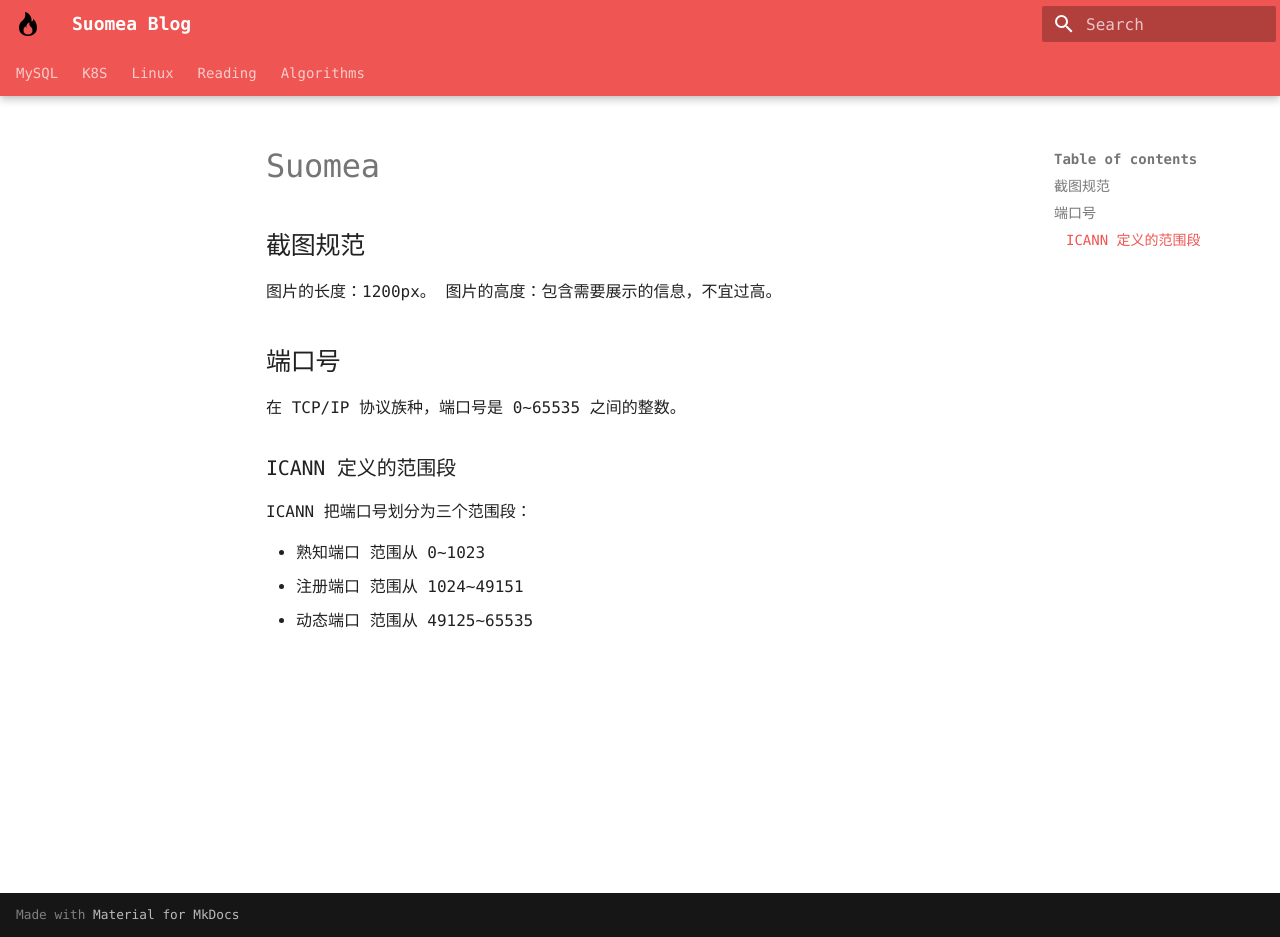
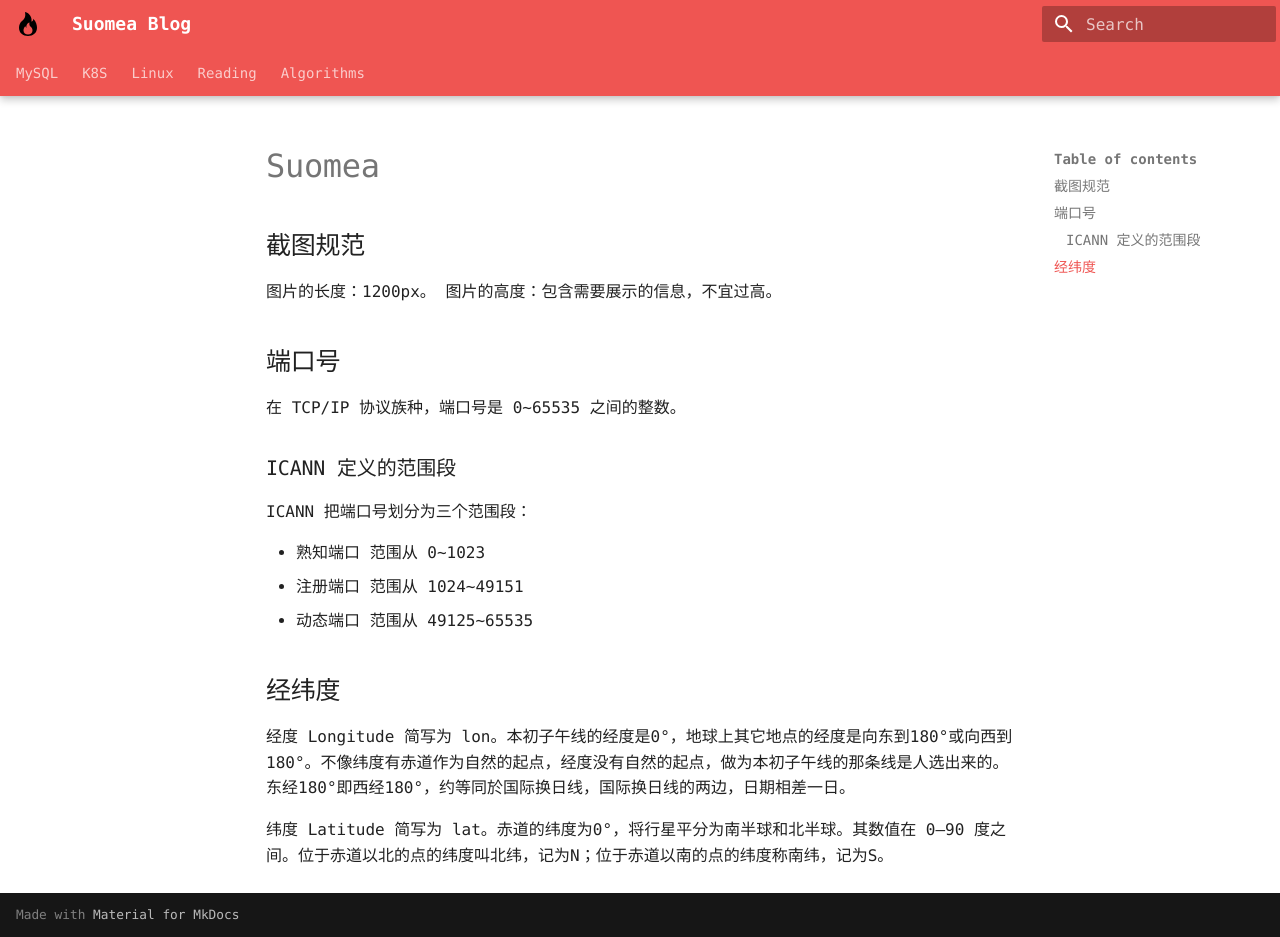
Before and after one commit to Suomea/blog, an MkDocs documentation site: the page built from docs/index.md, in a window 1280 px wide and 937 px high. Built offline with MkDocs 1.6.1 and Material for MkDocs 9.7.7, drawn with Linux system fonts in a browser that asks for light colours; some web fonts are replaced.

Commit message:
更新首页，增加经纬度解释。

```diff
--- a/docs/index.md
+++ b/docs/index.md
@@ -12,3 +12,8 @@ ICANN 把端口号划分为三个范围段：
 - 熟知端口 范围从 0~1023
 - 注册端口 范围从 1024~49151
 - 动态端口 范围从 49125~65535
+
+## 经纬度
+经度 Longitude 简写为 lon。本初子午线的经度是0°，地球上其它地点的经度是向东到180°或向西到180°。不像纬度有赤道作为自然的起点，经度没有自然的起点，做为本初子午线的那条线是人选出来的。东经180°即西经180°，约等同於国际换日线，国际换日线的两边，日期相差一日。
+
+纬度 Latitude 简写为 lat。赤道的纬度为0°，将行星平分为南半球和北半球。其数值在 0—90 度之间。位于赤道以北的点的纬度叫北纬，记为N；位于赤道以南的点的纬度称南纬，记为S。
```
